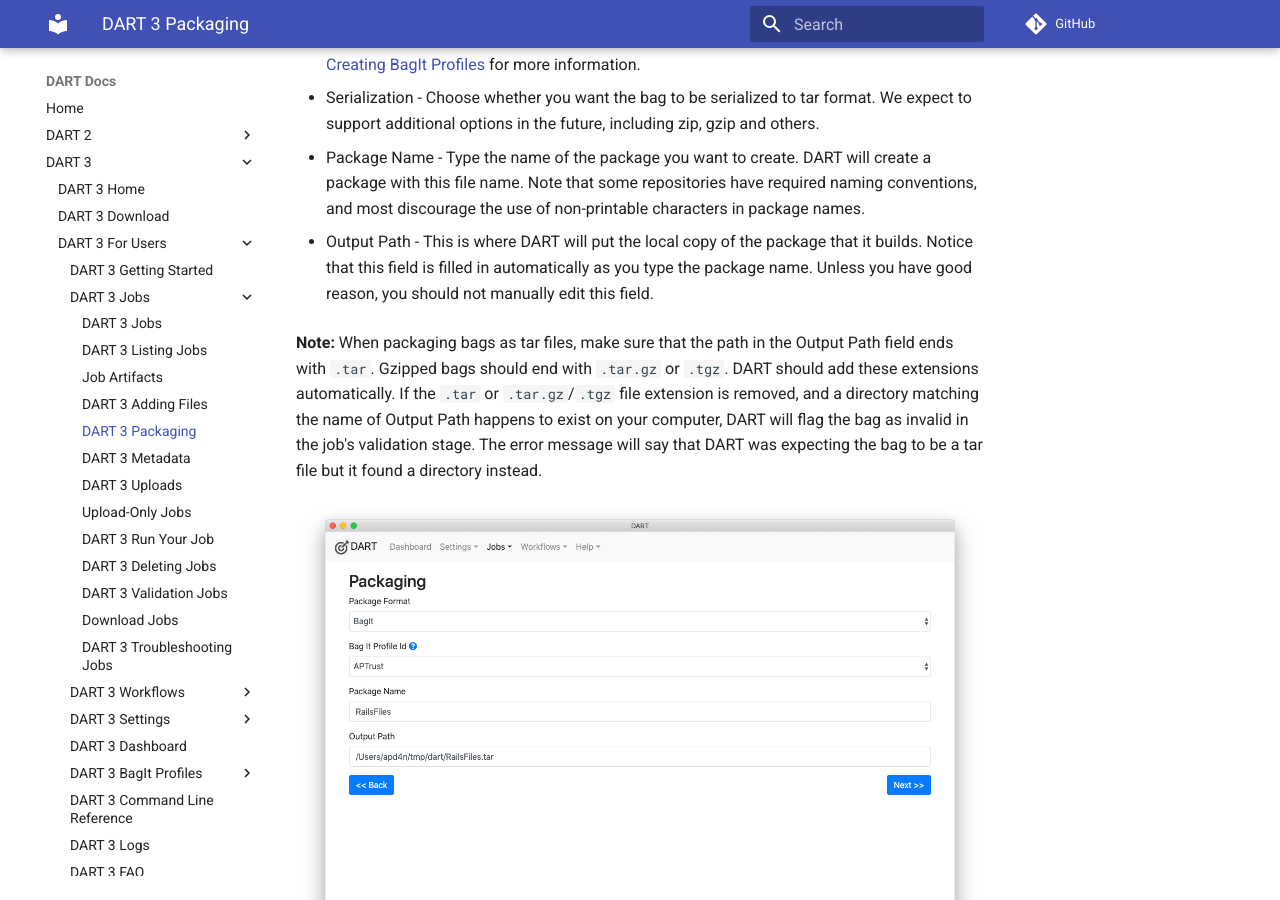
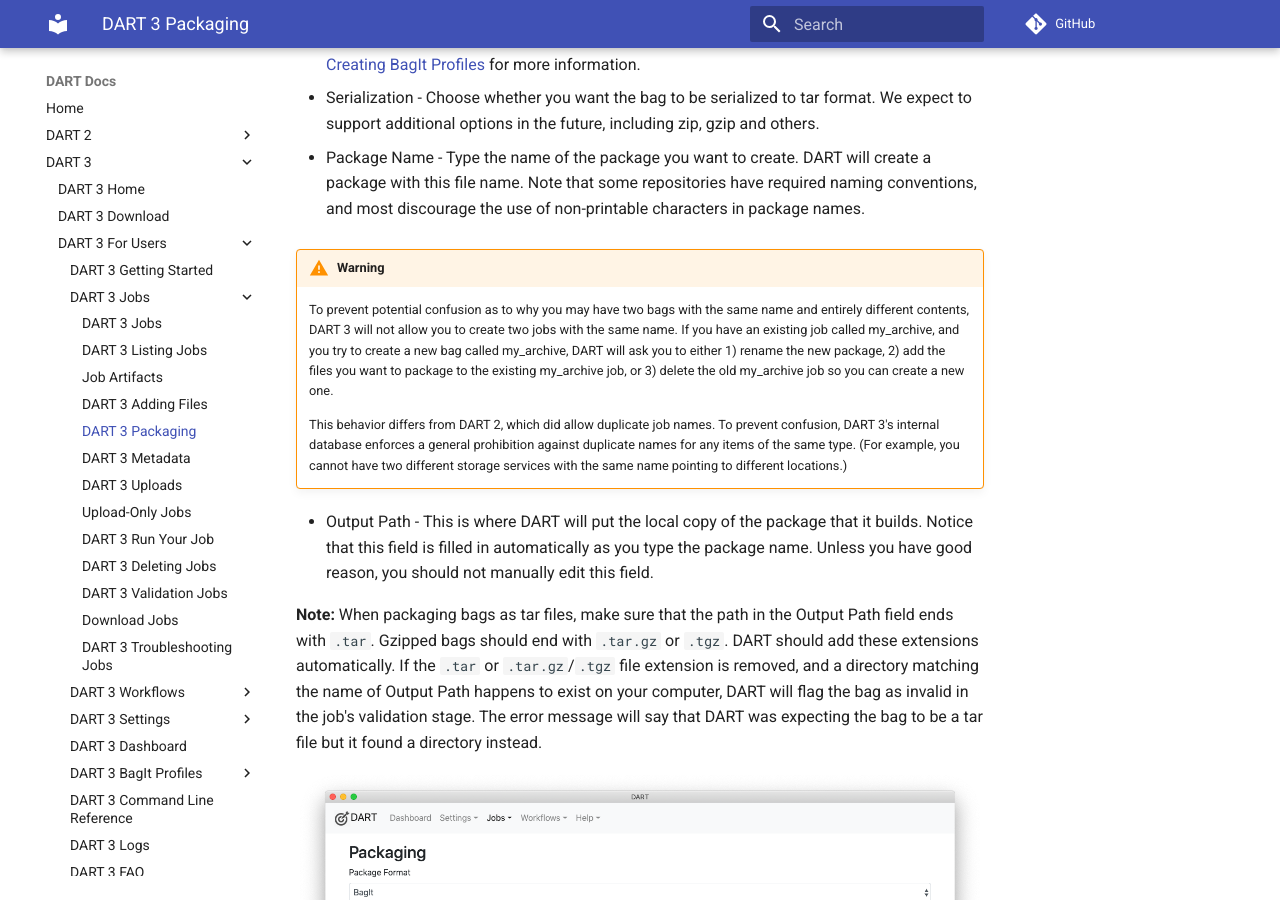
Before and after one commit to APTrust/dart-docs, an MkDocs documentation site: the page built from docs/dart3/users/jobs/packaging.md, in a window 1280 px wide and 900 px high, scrolled down 371 px. Built offline with MkDocs 1.6.1 and Material for MkDocs 9.7.7, drawn with Linux system fonts in a browser that asks for light colours; comment, search, counter and statistics services are not loaded.

Commit message:
Added note about prohibition on duplicate job names. Part of https://trello.com/c/4akB0rL9

```diff
--- a/docs/dart3/users/jobs/packaging.md
+++ b/docs/dart3/users/jobs/packaging.md
@@ -20,6 +20,11 @@
 
 * Package Name - Type the name of the package you want to create. DART will create a package with this file name. Note that some repositories have required naming conventions, and most discourage the use of non-printable characters in package names.
 
+!!! warning
+    To prevent potential confusion as to why you may have two bags with the same name and entirely different contents, DART 3 will not allow you to create two jobs with the same name. If you have an existing job called my_archive, and you try to create a new bag called my_archive, DART will ask you to either 1) rename the new package, 2) add the files you want to package to the existing my_archive job, or 3) delete the old my_archive job so you can create a new one.
+
+    This behavior differs from DART 2, which did allow duplicate job names. To prevent confusion, DART 3's internal database enforces a general prohibition against duplicate names for any items of the same type. (For example, you cannot have two different storage services with the same name pointing to different locations.)
+
 * Output Path - This is where DART will put the local copy of the package that it builds. Notice that this field is filled in automatically as you type the package name. Unless you have good reason, you should not manually edit this field.
 
 **Note:** When packaging bags as tar files, make sure that the path in the Output Path field ends with `.tar`. Gzipped bags should end with `.tar.gz` or `.tgz`. DART should add these extensions automatically. If the `.tar` or `.tar.gz`/`.tgz` file extension is removed, and a directory matching the name of Output Path happens to exist on your computer, DART will flag the bag as invalid in the job's validation stage. The error message will say that DART was expecting the bag to be a tar file but it found a directory instead.
```
